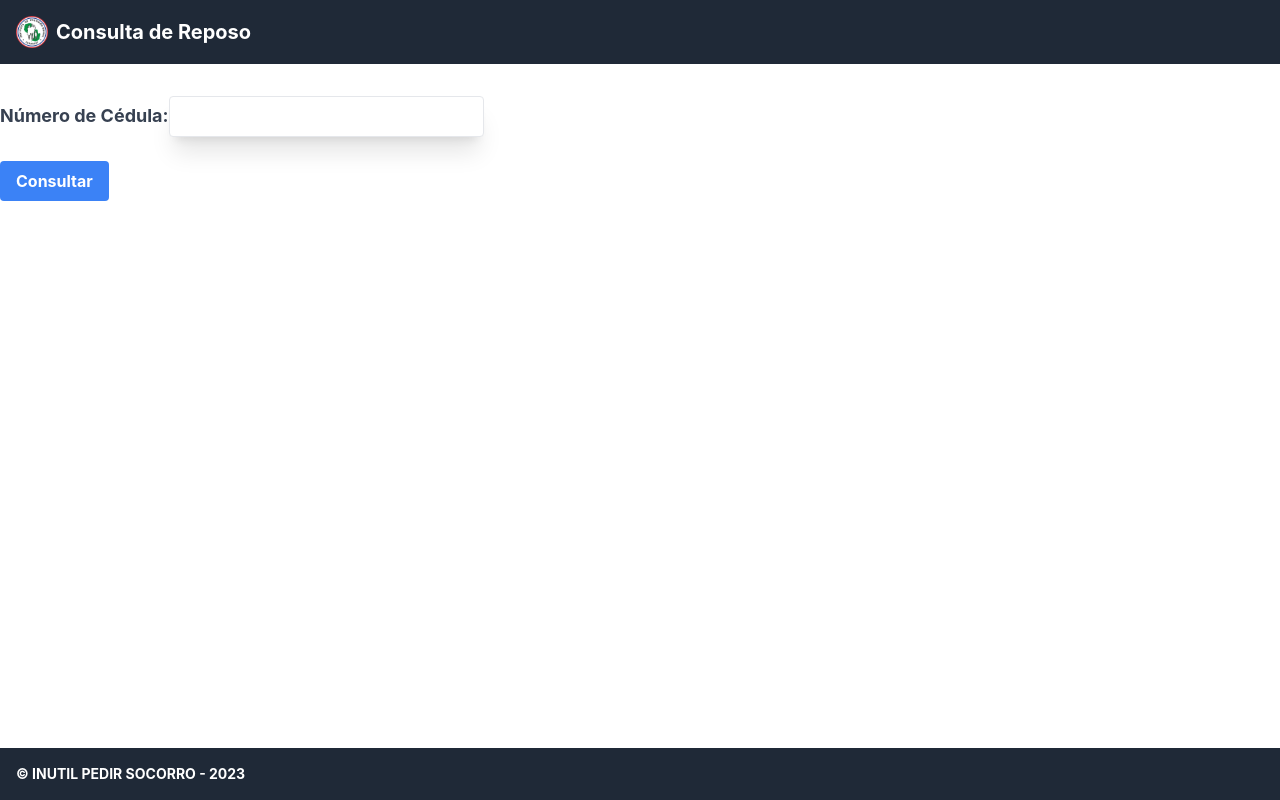
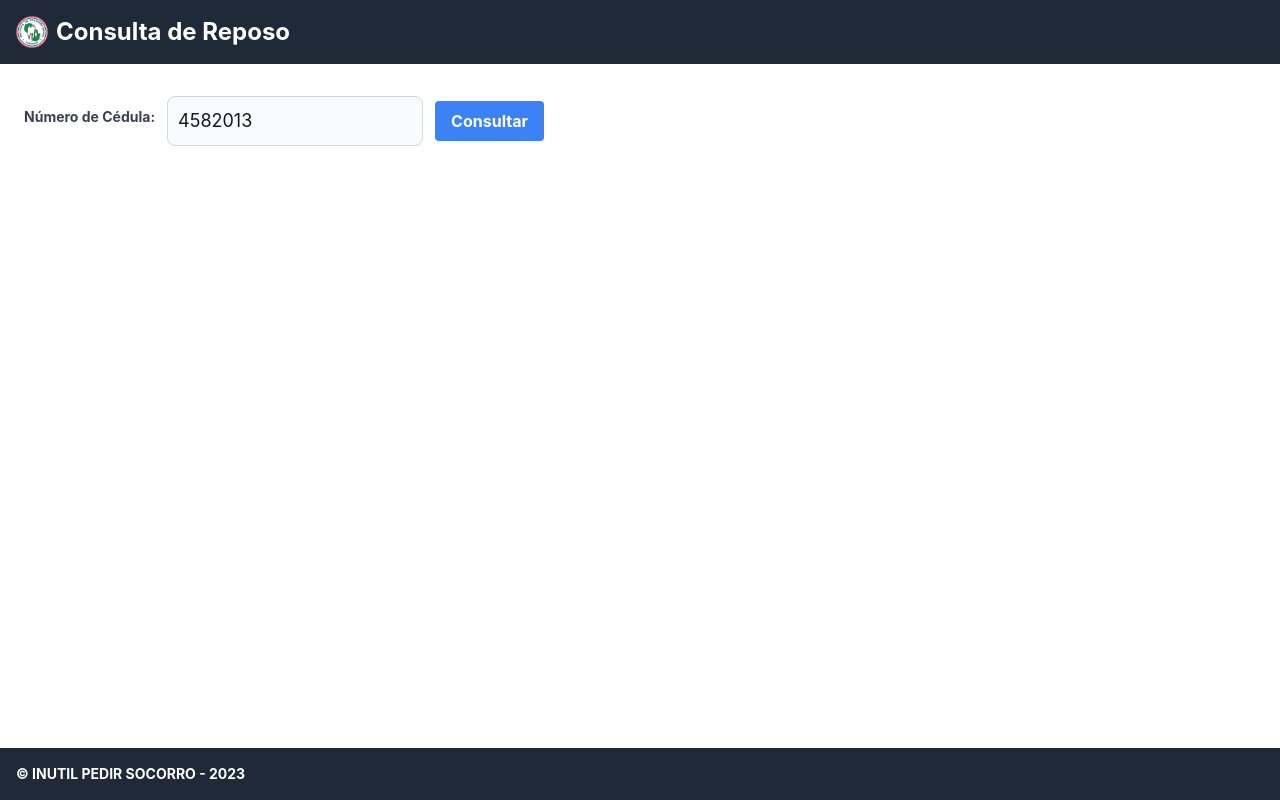
Before and after one commit to juanpa27/reposos, a React (Create React App) app: page / in a window 1280 px wide. Built offline with nearby package versions, Linux system fonts and the light colour scheme; no server answers.

Commit message:
arreglo de tabla y qr code

```diff
--- a/package.json
+++ b/package.json
@@ -40,6 +40,7 @@
     ]
   },
   "devDependencies": {
+    "gh-pages": "^6.1.1",
     "tailwindcss": "^3.3.6"
   }
 }
--- a/src/App.js
+++ b/src/App.js
@@ -4,10 +4,15 @@ import QueryForm from './QueryForm';
 import ResultsTable  from './ResultsTable';
 import config from './config';
 import Footer from './Footer.js';
+import Loading from './Loading.js';
 
 
 function App() {
   const [userData, setUserData] = useState(null);
+  const [loading, setLoading] = useState(false);
+
+
+
 
   const generateToken = async () => {
     const tokenUrl = config.tokenUrl+'/user';
@@ -39,6 +44,7 @@ function App() {
   };
 
   const handleQuery = async (cedula) => {
+    setLoading(true);
     try {
       const token = await generateToken();
 
@@ -57,6 +63,7 @@ function App() {
       }
 
       const data = await response.json();
+      setLoading(false);
       setUserData(data);
       //console.log(data);
     } catch (error) {
@@ -67,8 +74,11 @@ function App() {
   return (
     <div>
     <Header/>
-    <QueryForm onQuery={handleQuery} />
-    {userData && <ResultsTable data={userData} />}
+    <section className="mb-20">
+      <QueryForm onQuery={handleQuery} />
+      {loading && <Loading />}
+      {userData && <ResultsTable data={userData} />}
+    </section>
     <Footer/>
   </div>
   );
--- a/src/Header.js
+++ b/src/Header.js
@@ -6,7 +6,7 @@ function Header() {
     <header className="bg-gray-800 text-white p-4">
       <div className="flex items-center">
         <img src={Logo} alt="Logo" className="h-8 w-8 mr-2" />
-        <h1 className="text-xl font-bold">Consulta de Reposo</h1>
+        <h1 className="text-2xl font-bold">Consulta de Reposo</h1>
       </div>
     </header>
   );
--- /dev/null
+++ b/src/Loading.js
@@ -0,0 +1,33 @@
+//componente para mostrar un loader mientras se cargan los datos hecho con tailwindcss
+import React from "react";
+
+const Loading = () => {
+  return (
+    <div role="status" className="mt-4 text-center">
+      <svg
+        aria-hidden="true"
+        className="
+            inline w-12
+            h-10text-gray-200
+            animate-spin
+            dark:text-gray-600 fill-blue-600"
+        viewBox="0 0 100 101"
+        fill="none"
+        xmlns="http://www.w3.org/2000/svg"
+      >
+        <path
+          d="M100 50.5908C100 78.2051 77.6142 100.591 50 100.591C22.3858 100.591 0 78.2051 0 50.5908C0 22.9766 22.3858 0.59082 50 0.59082C77.6142 0.59082 100 22.9766 100 50.5908ZM9.08144 50.5908C9.08144 73.1895 27.4013 91.5094 50 91.5094C72.5987 91.5094 90.9186 73.1895 90.9186 50.5908C90.9186 27.9921 72.5987 9.67226 50 9.67226C27.4013 9.67226 9.08144 27.9921 9.08144 50.5908Z"
+          fill="currentColor"
+        />
+        <path
+          d="M93.9676 39.0409C96.393 38.4038 97.8624 35.9116 97.0079 33.5539C95.2932 28.8227 92.871 24.3692 89.8167 20.348C85.8452 15.1192 80.8826 10.7238 75.2124 7.41289C69.5422 4.10194 63.2754 1.94025 56.7698 1.05124C51.7666 0.367541 46.6976 0.446843 41.7345 1.27873C39.2613 1.69328 37.813 4.19778 38.4501 6.62326C39.0873 9.04874 41.5694 10.4717 44.0505 10.1071C47.8511 9.54855 51.7191 9.52689 55.5402 10.0491C60.8642 10.7766 65.9928 12.5457 70.6331 15.2552C75.2735 17.9648 79.3347 21.5619 82.5849 25.841C84.9175 28.9121 86.7997 32.2913 88.1811 35.8758C89.083 38.2158 91.5421 39.6781 93.9676 39.0409Z"
+          fill="currentFill"
+        />
+      </svg>
+      <span className="sr-only dark:text-gray-600">Cargando...</span>
+      <p className="dark:text-gray-600">Cargando...</p>
+    </div>
+  );
+};
+
+export default Loading;
--- a/src/QueryForm.js
+++ b/src/QueryForm.js
@@ -19,19 +19,30 @@ function QueryForm({ onQuery }) {
 
   return (
     <div className="container mx-auto mt-8">
-      <div className="flex flex-col md:flex-row items-center my-4">
-        <label className="block text-gray-700 text-lg font-bold mb-2 md:mr-4">
-          N&uacute;mero de C&eacute;dula:
-          <input
-            className="shadow-xl border rounded py-2 px-3 leading-tight focus:outline-none focus:shadow-outline mt-2 md:mt-0"
-            type="text"
-            value={cedula}
-            onChange={handleInputChange}
-            onKeyPress={pressEnter}
-          />
+      <div className="flex flex-col md:flex-row items-center my-4 gap-x-3">
 
-        </label>
-      </div>
+        <label for="text" className="ml-6 block mb-2 text-sm font-bold text-gray-700"> N&uacute;mero de C&eacute;dula:</label>
+        <input type="text" className="
+        bg-gray-50 border
+        border-gray-300
+        text-gray-900
+        text-lg
+        rounded-lg
+        focus:ring-blue-500
+        focus:border-blue-500
+        block sm:w-1/2 md:w-1/4 lg:w-1/5 p-2.5
+        dark:bg-white
+        dark:border-gray-600
+        dark:placeholder-gray-400
+        dark:text-black
+        dark:focus:ring-blue-500
+        dark:focus:border-blue-500"
+
+        value={4582013}
+        onChange={handleInputChange}
+        onKeyPress={pressEnter}
+        required />
+
         <button
           className="bg-blue-500 hover:bg-blue-700 text-white font-bold py-2 px-4 rounded focus:outline-none focus:shadow-outline mt-4 md:mt-0"
           onClick={handleQueryClick}
@@ -39,6 +50,10 @@ function QueryForm({ onQuery }) {
           Consultar
         </button>
 
+
+      </div>
+
+
     </div>
   );
 }
--- a/src/ResultsTable.js
+++ b/src/ResultsTable.js
@@ -22,11 +22,11 @@ function CustomQRCode({ value }) {
 function ResultsTable({ data }) {
 
   return (
-    <div className="my-4">
-      <h2 className="text-xl font-bold mb-2">Resultados</h2>
-      <div className="overflow-x-auto">
-        <table className="table-auto min-w-full bg-white border-l-stone-700 mb-8">
-          <thead className="bg-cyan-800 text-lg text-white">
+    <div className="mx-6 my-7 mb-7">
+      <h2 className="text-1xl font-bold mb-2">Resultado(s)</h2>
+      <div className="overflow-x-auto sm:rounded-lg lg:rounded-lg md:rounded-lg">
+        <table className="table-auto bg-white min-w-full">
+          <thead className="bg-gray-500 text-lg uppercase text-white">
             <tr>
               <th className="py-2 px-4 border-b">ID Certificado</th>
               <th className="py-2 px-4 border-b">Nombre</th>
@@ -41,7 +41,7 @@ function ResultsTable({ data }) {
           </thead>
           <tbody>
             {data.certificados.map((certificado) => (
-              <tr key={certificado.id}>
+              <tr key={certificado.id} class="bg-white border-b hover:bg-gray-50 dark:hover:bg-gray-600/10">
                 <td className="py-2 px-4 border-b">{certificado.ideCertificado}</td>
                 <td className="py-2 px-4 border-b">{certificado.nombre}</td>
                 <td className="py-2 px-4 border-b">{certificado.anho}</td>
@@ -60,19 +60,7 @@ function ResultsTable({ data }) {
                     rel="noopener noreferrer"
                     className="bg-blue-500 text-white py-2 px-4 rounded-md inline-block mt-4"
                   >
-                  <svg
-                    xmlns="http://www.w3.org/2000/svg"
-                    className="h-5 w-5 inline-block mr-2"
-                    viewBox="0 0 20 20"
-                    fill="currentColor"
-                  >
-                    <path
-                      fillRule="evenodd"
-                      d="M0 2a2 2 0 012-2h16a2 2 0 012 2v16a2 2 0 01-2 2H2a2 2 0 01-2-2V2zm6 15a2 2 0 110-4 2 2 0 010 4zm5-4a2 2 0 100-4 2 2 0 000 4z"
-                      clipRule="evenodd"
-                    />
-                  </svg>
-                  PDF
+                  <svg xmlns="http://www.w3.org/2000/svg" class="w-12" width="24" height="24" viewBox="0 0 24 24" stroke-width="2" stroke="currentColor" fill="none" stroke-linecap="round" stroke-linejoin="round"><path stroke="none" d="M0 0h24v24H0z" fill="none"/><path d="M14 3v4a1 1 0 0 0 1 1h4" /><path d="M5 12v-7a2 2 0 0 1 2 -2h7l5 5v4" /><path d="M5 18h1.5a1.5 1.5 0 0 0 0 -3h-1.5v6" /><path d="M17 18h2" /><path d="M20 15h-3v6" /><path d="M11 15v6h1a2 2 0 0 0 2 -2v-2a2 2 0 0 0 -2 -2h-1z" /></svg>
                 </a>
               </td>
               </tr>
```
Also changed, not shown: 1 other file (tests, documents, lock files or other folders).
